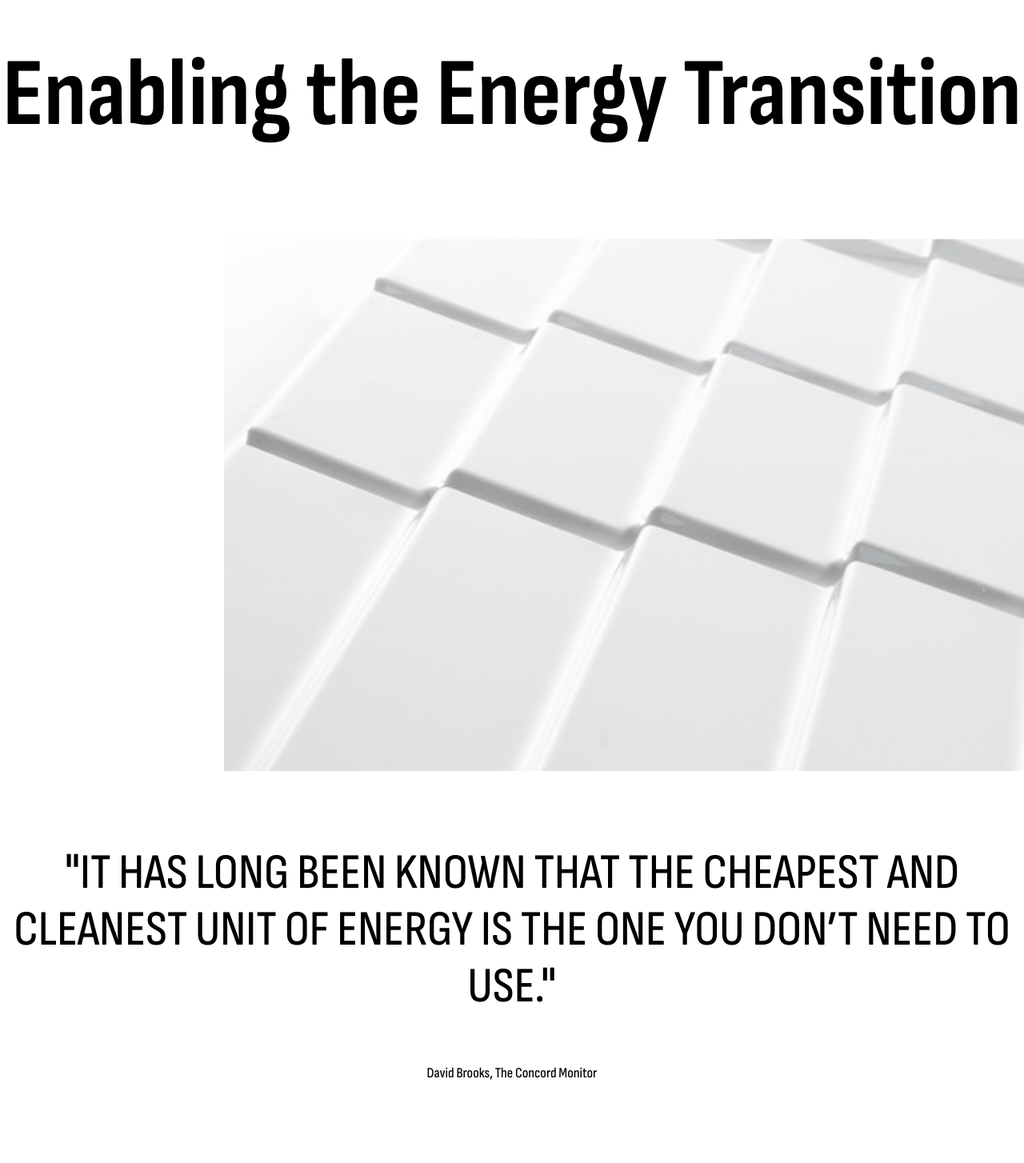
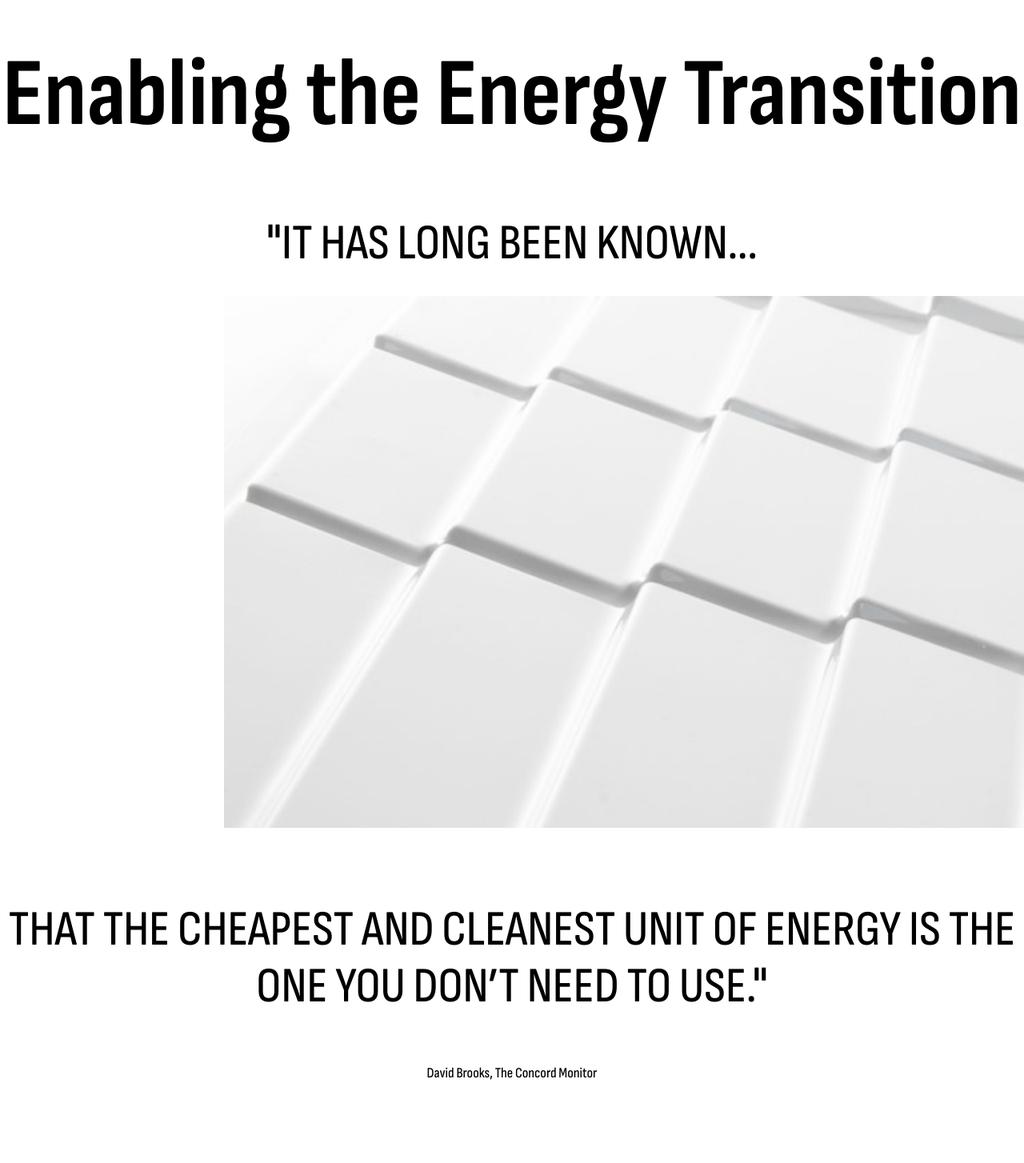
Before and after one commit to EvgeniyGoloWin/HeatGuard_1.0, a React (Create React App) app: page / in a window 1280 px wide. Shown: the part 250-1704 px from the top of the page at 80% size. Built offline with nearby package versions, Linux system fonts and the light colour scheme.

Commit message:
add favicon

```diff
--- a/package.json
+++ b/package.json
@@ -18,7 +18,7 @@
     "predeploy": "npm run build",
     "deploy": "gh-pages -d build",
     "start": "react-scripts start",
-    "build": "react-scripts build",
+    "build": "set PUBLIC_URL=.&& react-scripts build",
     "test": "react-scripts test",
     "eject": "react-scripts eject"
   },
--- a/src/App.css
+++ b/src/App.css
@@ -27,6 +27,7 @@
 }
 
 .title {
+    margin-bottom: 25px;
     font-family: SofiaSansCondensed-VariableFont_wght;
     font-size: 60px;
     text-align: center;
--- a/src/App.js
+++ b/src/App.js
@@ -1,10 +1,10 @@
 import 'normalize.css';
-import logo from '../src/assets/logo/Heat Guard Logo.png';
-import hot from '../src/assets/img/Infographic spec_1.png';
-import slate from '../src/assets/img/Image_1.jpg';
-import book from '../src/assets/img/book.png';
-import book2 from '../src/assets/img/book2.png';
-import battery from '../src/assets/img/Infographic spec_2.jpg';
+import logo from './assets/logo/Heat Guard Logo.png';
+import hot from './assets/img/Infographic spec_1.png';
+import slate from './assets/img/Image_1.jpg';
+import book from './assets/img/book.png';
+import book2 from './assets/img/book2.png';
+import battery from './assets/img/Infographic spec_2.jpg';
 import './App.css';
 
 export function App() {
@@ -19,12 +19,13 @@ export function App() {
             <div className='title'>
                 <h1>Enabling the Energy Transition</h1>
             </div>
+            <div className='slate-text'>"IT HAS LONG BEEN KNOWN...</div>
             <div className='slate-photo'>
                 <img className='slate' src={slate} alt='slate'/>
             </div>
             <div className='slate-text'>
                 <p>
-                    "IT HAS LONG BEEN KNOWN THAT THE CHEAPEST AND CLEANEST UNIT OF ENERGY IS THE ONE YOU DON’T NEED TO
+                    THAT THE CHEAPEST AND CLEANEST UNIT OF ENERGY IS THE ONE YOU DON’T NEED TO
                     USE."
                 </p>
                 <p className='david-text'> David Brooks, The Concord Monitor</p>
```
Also changed, not shown: 1 other file (tests, documents, lock files or other folders).
